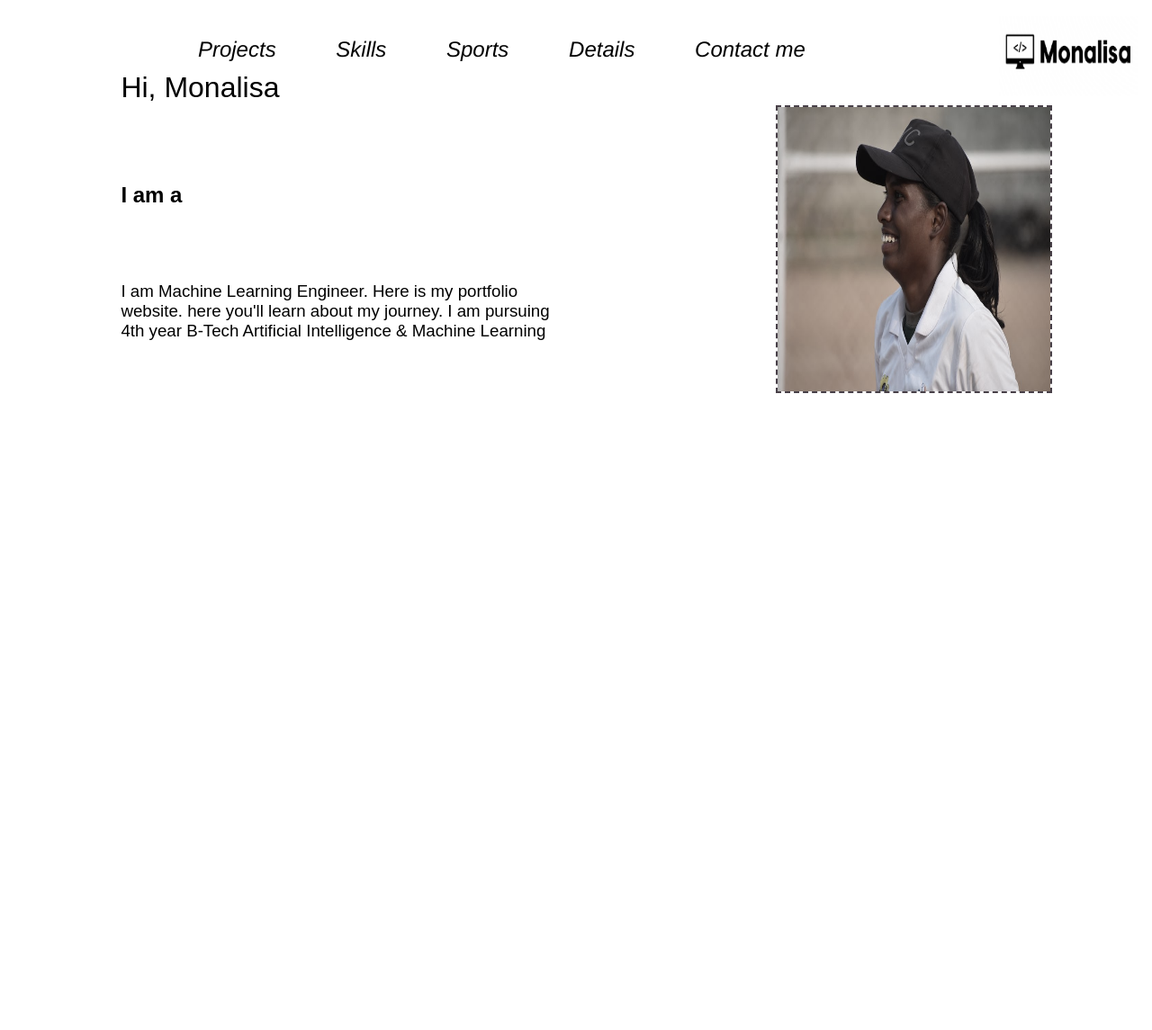
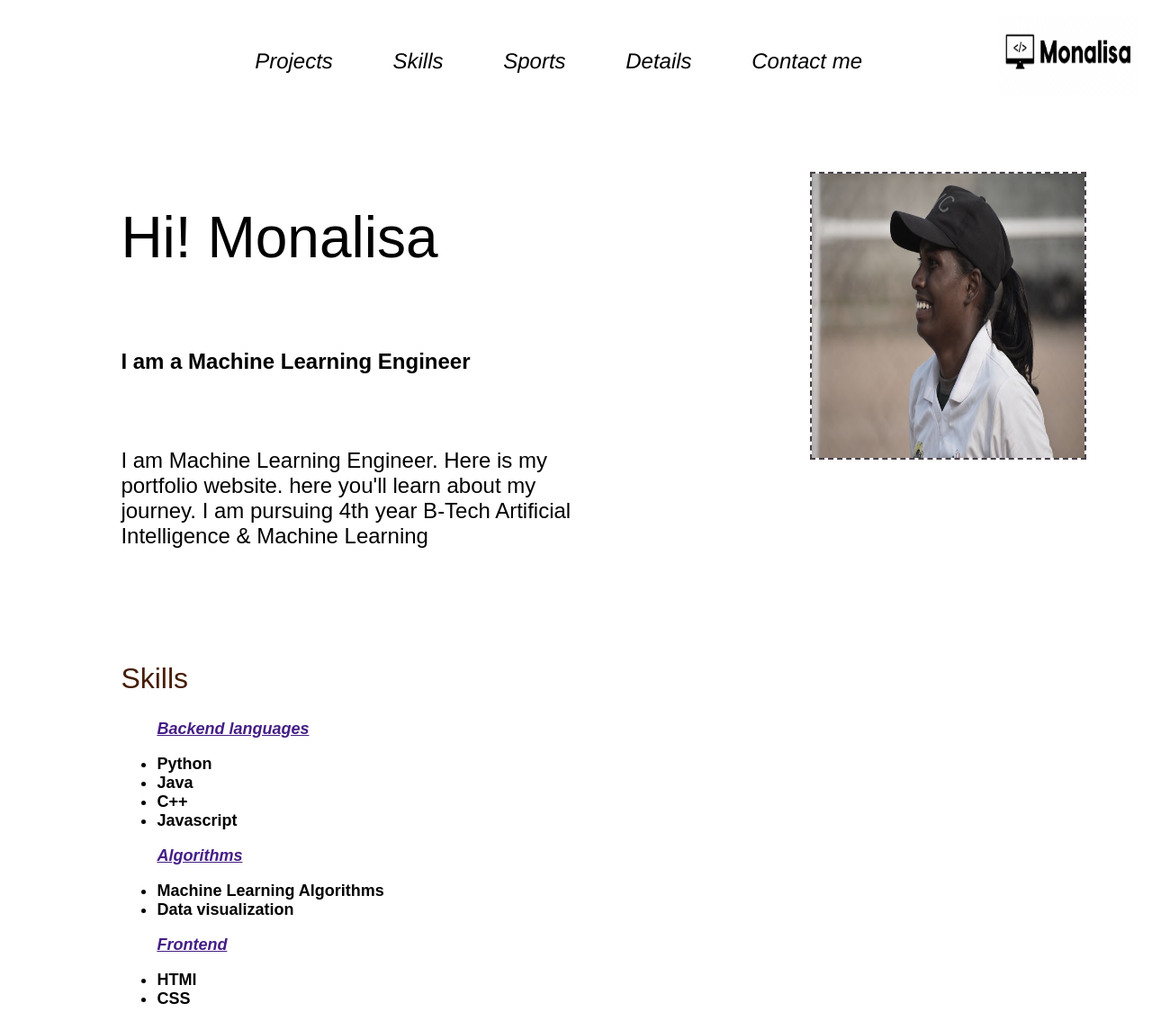
Before and after one commit to Monalisa-P/Portfolio, a plain HTML site: page index.html in a window 1280 px wide. Shown: the part 1-1146 px from the top of the page at 90% size. Before the commit the page ends 800 px from the top, so only its background shows below. Drawn offline with Linux system fonts and the light colour scheme.

Commit message:
Add files via upload

```diff
--- a/index.html
+++ b/index.html
@@ -18,12 +18,30 @@
         <a href="#contact" class="remove-line">Contact me</a>
     </div>
     <div >
-        <h1 class="text">Hi, Monalisa </h1>
+        <h1 class="text" style="font-size: 4rem; margin-top: 5rem;"><br><br>Hi! Monalisa </h1>
         <div class="text" style="font-size: x-large; font-weight: bolder;">
-            I am a <span class="change" style="color: rgb(207, 40, 207); font-size: xx-large;"></span>
+            I am a Machine Learning Engineer<span class="span-change" style="color: rgb(247, 64, 247); font-size: xx-large;"></span>
         </div>
-        <h3 class="text" > I am Machine Learning Engineer. Here is my portfolio website. here you'll learn about my journey. I am pursuing 4th year B-Tech Artificial Intelligence & Machine Learning</h3>
+        <h3 class="text" style="font-size: 1.5rem;"> I am Machine Learning Engineer. Here is my portfolio website. here you'll learn about my journey. I am pursuing 4th year B-Tech Artificial Intelligence & Machine Learning</h3>
     </div>
+</div>
+<div class="skills-change">
+    <h2 id="skills" class="skills-heading">Skills</h2>
+    <h4>
+        <ul>
+            <h3 class="heading-line"><u>Backend languages</u></h3>
+            <li>Python</li>
+            <li>Java</li>
+            <li>C++</li>
+            <li>Javascript</li>
+            <h3 class="heading-line"><u>Algorithms</u></h3>
+            <li>Machine Learning Algorithms</li>
+            <li>Data visualization</li>
+            <h3 class="heading-line"><u>Frontend</u></h3>
+            <li>HTMl</li>
+            <li>CSS</li>
+        </ul>
+    </h4>
 </div>
 <script>
     var typeData = new Typed(".change", {
--- a/style.css
+++ b/style.css
@@ -10,7 +10,8 @@
     stroke-dashoffset: 17;
     border-color: rgb(78, 62, 78);
     border-width: 2px;
-    margin-top: 3%;
+    margin-top: 7rem;
+    margin-right: -3%;
     filter: grayscale(50%);
 
 }
@@ -36,10 +37,10 @@
     text-align: center;
     font-size: x-large;
     font-style: italic;
-    margin-right: -5%;
-    margin-top: 1%;
+    margin-right: -7%;
+    margin-top: -2%;
     font-family:'Franklin Gothic Medium', 'Arial Narrow', Arial, sans-serif;
-    margin-top: -3%;
+    margin-bottom: 5rem;
 }
 .remove-line{
     text-decoration: none;
@@ -48,6 +49,7 @@
     margin-top: 10px;
     color: black;
     font-weight: 100;
+    margin-bottom: 10%;
 }
 .remove-line:hover{
     text-shadow: 15px 15px 30px rgb(0, 0, 0);
@@ -55,9 +57,9 @@
     font-weight: 300;
 }
 .text{
-    font-weight: bolder;
+    font-weight: bold;
     fill-opacity: inherit;
-    margin-top: 5%;
+    margin-top: 3%;
     margin-left: 10%;
     margin-right: 40%;
     margin-bottom: 30px;
@@ -66,6 +68,26 @@
     font-weight: 500;
     font-family:Arial, Helvetica, sans-serif;
 }
-.change{
+.span-change{
     color: rgb(240, 114, 240);
 }
+.skills-change{
+    margin-top: 10%;
+    margin-left: 10%;
+    margin-right: 30%;
+    font-weight: 100;
+    font-family:Arial, Helvetica, sans-serif;
+    font-size: large;
+}
+.heading-line{
+    font-size: large;
+    font-weight: bolder;
+    font-style: italic;
+    color: rgb(69, 30, 133);
+}
+.skills-heading{
+    font-size: xx-large;
+    font-weight: bolder;
+    font-family: Arial, Helvetica, sans-serif;
+    color: rgb(70, 29, 0);
+}
```
